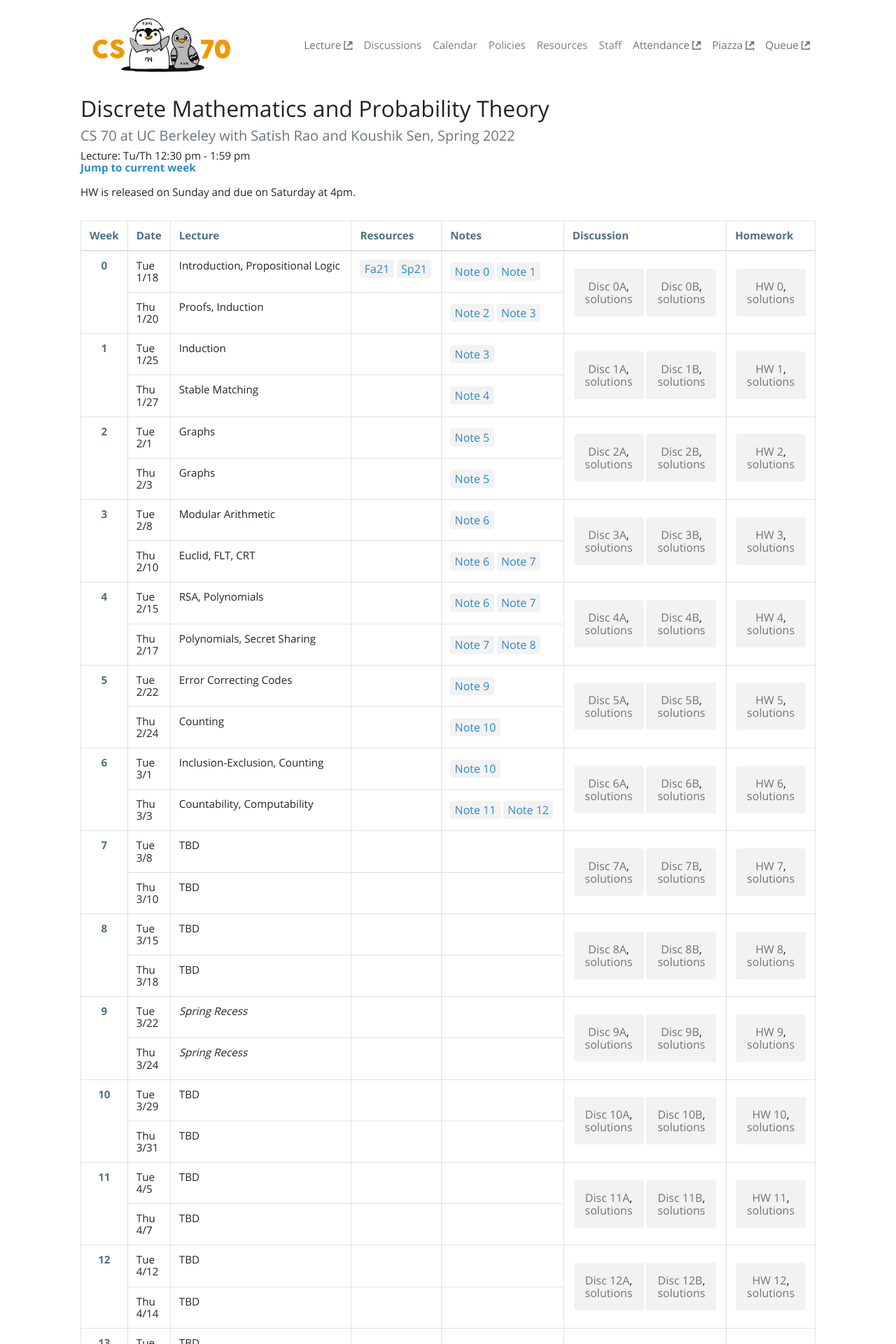
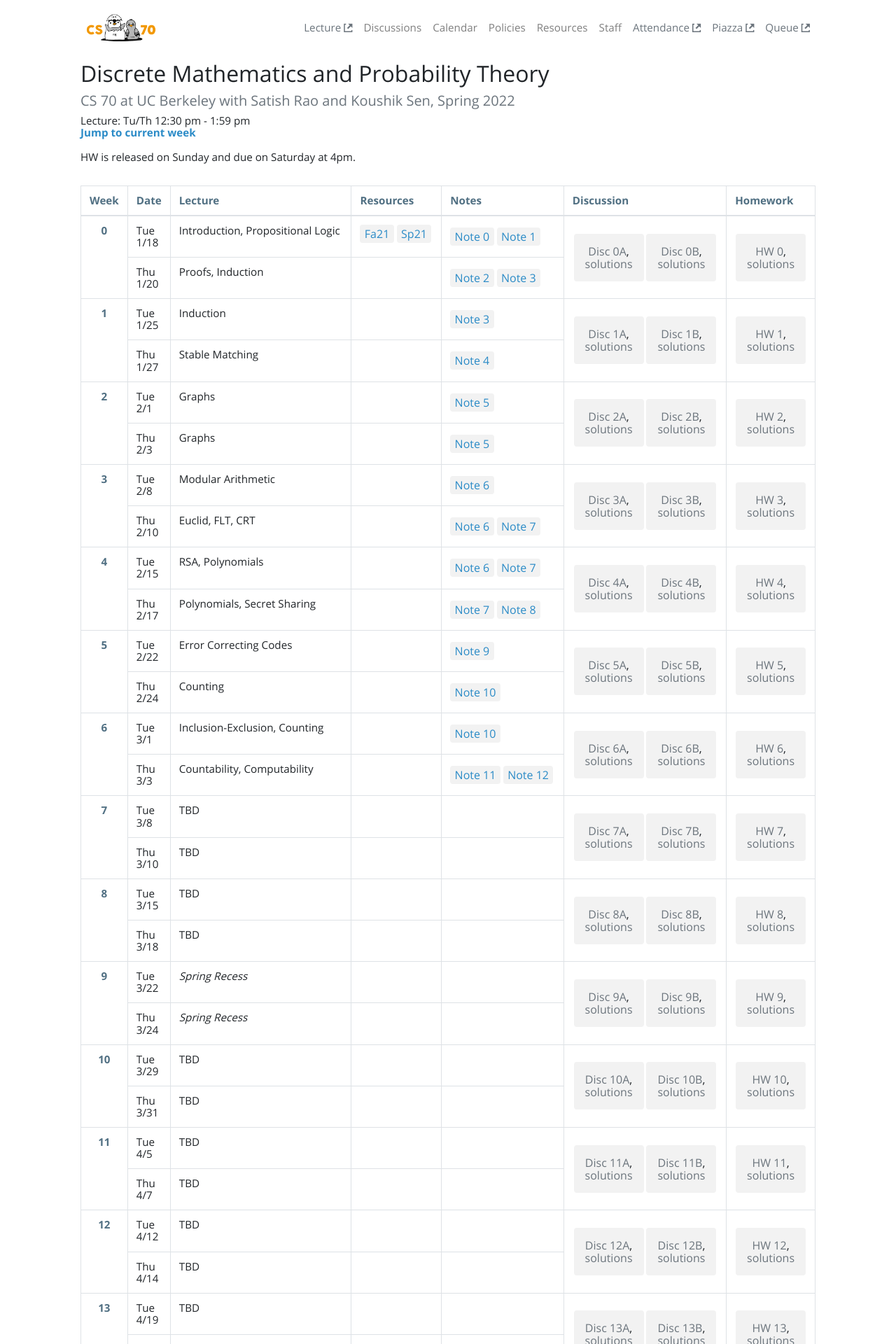
Before and after one commit to tsgoten/cs70-website, a Jekyll site: the page built from index.html, in a window 1280 px wide. Shown: the top 1920 px of the page at 70% size. Built offline with Jekyll 4.4.1, drawn with Linux system fonts in a browser that asks for light colours.

Commit message:
Make logo smaller (i can't stage the website on my computer for some reason)

```diff
--- a/_layouts/default.html
+++ b/_layouts/default.html
@@ -76,7 +76,7 @@
     <div class="wrapper bg-white">
         <nav class="navbar navbar-light navbar-expand-md align-items-center">
             <div class="container">
-                <a class="navbar-brand brand-berkeley" href="{{ '/' | relative_url }}"> <img src="{{site.headerimg | relative_url }}" style="height: 100px;"> </a>
+                <a class="navbar-brand brand-berkeley" href="{{ '/' | relative_url }}"> <img src="{{site.headerimg | relative_url }}" style="height: 50px;"> </a>
                 <button class="navbar-toggler" type="button" data-toggle="collapse" data-target="#navbarSupportedContent" aria-controls="navbarSupportedContent" aria-expanded="false" aria-label="Toggle navigation">
                   <span class="navbar-toggler-icon"></span>
                 </button>
```
